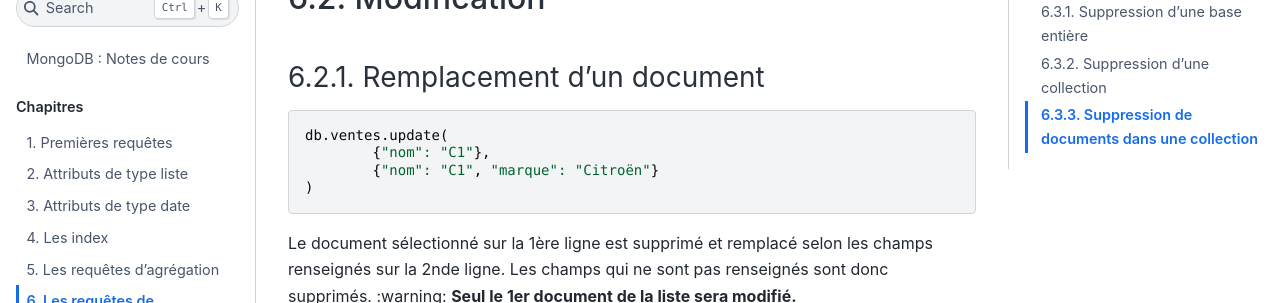
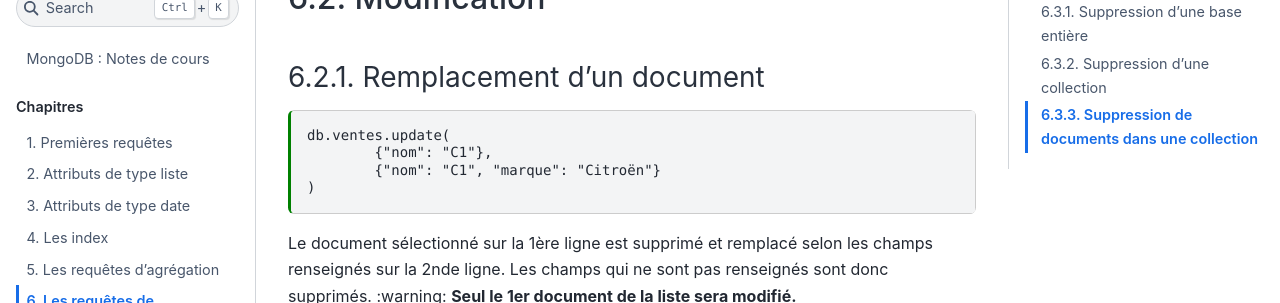
Before and after one commit to rtavenar/mongo_book, a Jupyter Book: the page built from content/06_modif.md, in a window 1280 px wide and 900 px high, scrolled down 467 px. Shown: the part 133-436 px from the top of the window. Built offline with Jupyter Book 1.0.4 settings and Sphinx 7.4.7 and the Sphinx Book theme 1.1.4, drawn with Linux system fonts in a browser that asks for light colours.

Commit message:
Update 06_modif.md

````diff
--- a/content/06_modif.md
+++ b/content/06_modif.md
@@ -34,7 +34,7 @@ db.createventestion("ventes")
 
 ## Modification
 ### Remplacement d'un document
-```javascript
+```{code-cell}
 db.ventes.update(
 	{"nom": "C1"},
 	{"nom": "C1", "marque": "Citroën"}
````
